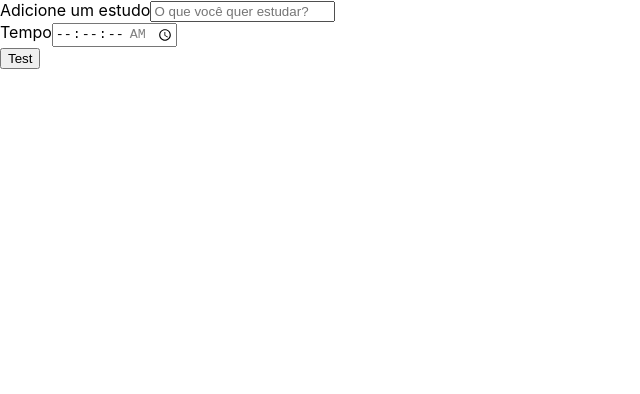
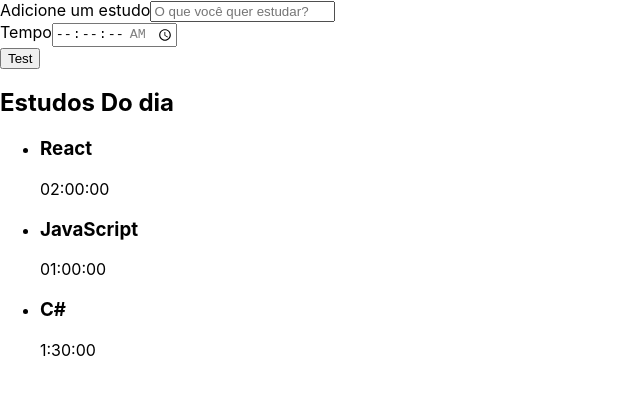
Before and after one commit to bernardo013/studiesReact-web, a React (Create React App) app: page / in a window 1280 px wide. Shown: the top 394 px of the page, without its empty margins (0-640 px from the left). Built offline with nearby package versions, Linux system fonts and the light colour scheme.

Commit message:
criação do componente Lista/renderização do array de lista

```diff
--- a/src/App.tsx
+++ b/src/App.tsx
@@ -1,9 +1,10 @@
 import Formulario from "./components/Formulario";
+import Lista from "./components/Lista";
 function App() {
-
   return (
     <div>
       <Formulario />
+      <Lista />
     </div>
   );
 }
--- a/src/components/Button/index.tsx
+++ b/src/components/Button/index.tsx
@@ -2,7 +2,7 @@
 
 const Botao = () => {
   return (
-    <button>
+    <button >
         Test
     </button>
   )
--- /dev/null
+++ b/src/components/Lista/index.tsx
@@ -0,0 +1,33 @@
+import React from 'react'
+
+function Lista() {
+    const tarefas = [{
+        tarefa: 'React',
+        tempo: '02:00:00'
+      }, {
+        tarefa: 'JavaScript',
+        tempo: '01:00:00'
+      }, {
+        tarefa: 'C#',
+        tempo: '1:30:00'
+      }]
+    return(
+        <aside>
+            <h2>Estudos Do dia</h2>
+            <ul>
+                {tarefas.map((item, index) => (
+                    <li key={index}>
+                        <h3>
+                            {item.tarefa}
+                        </h3>
+                        <span>
+                            {item.tempo}
+                        </span>
+                    </li>
+                ))}
+            </ul>
+        </aside>
+    )
+}
+
+export default Lista
```
